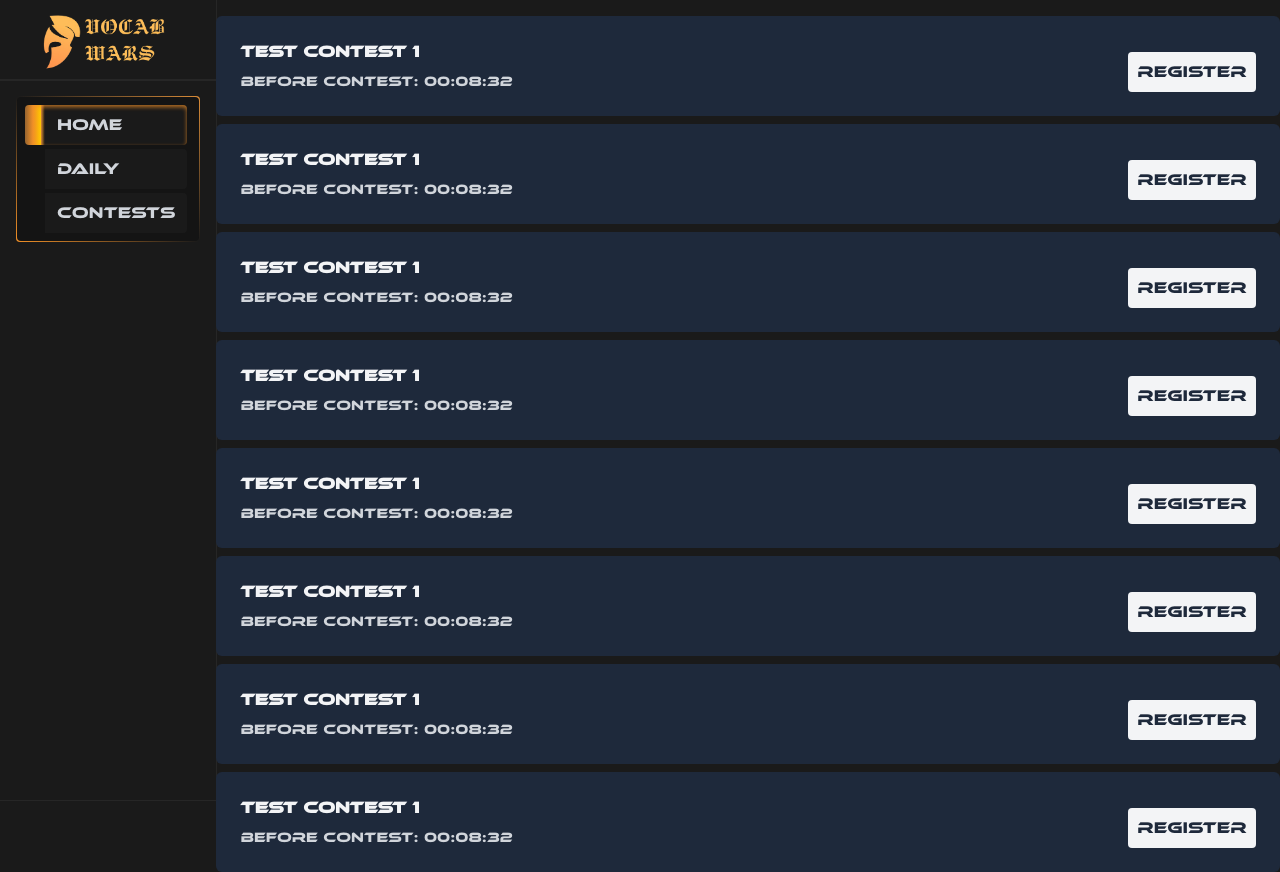
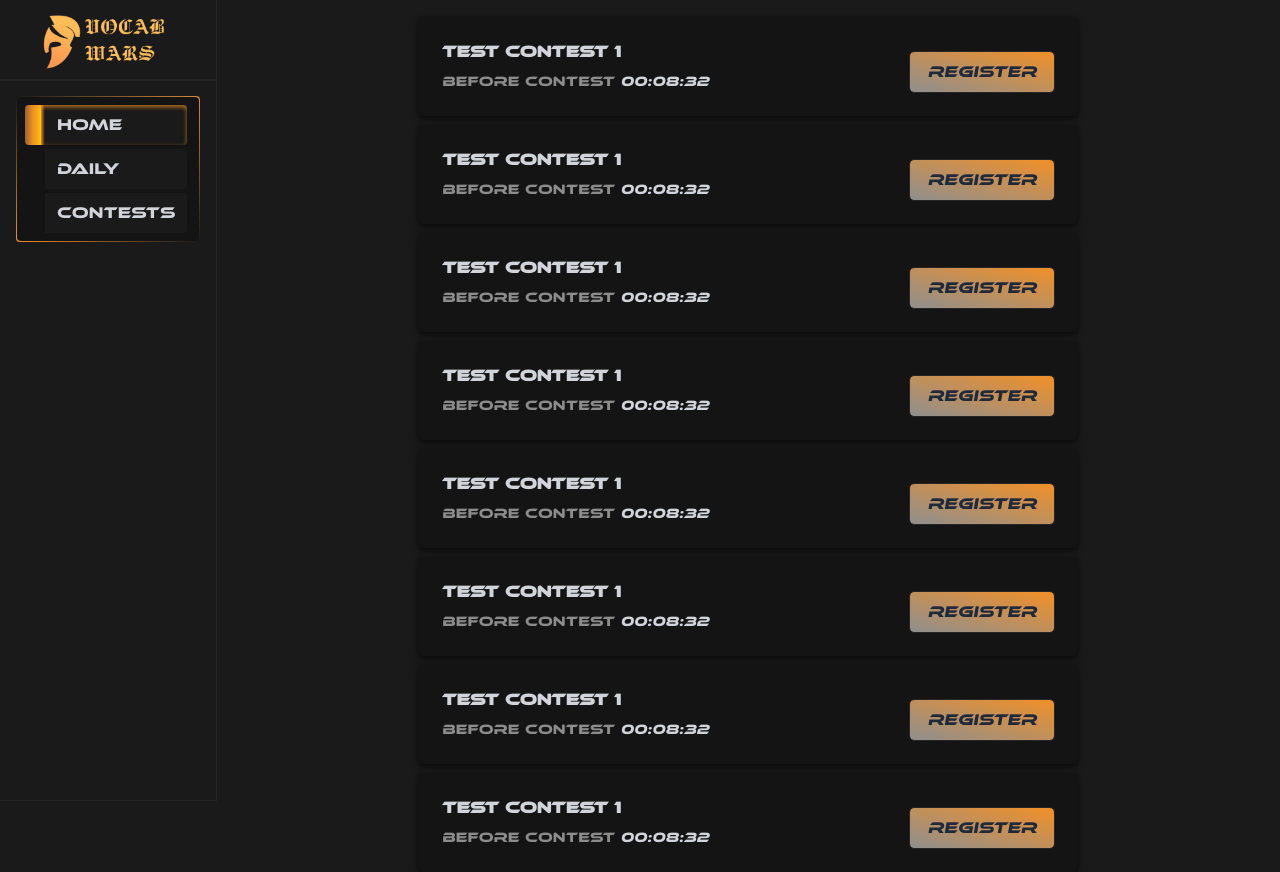
Before and after one commit to million-t/Vocab-Wars-Frontend, a Next.js app: page /contests in a window 1280 px wide. Built offline with nearby package versions, Linux system fonts and the light colour scheme.

Commit message:
add contests list page

```diff
--- a/app/contests/page.tsx
+++ b/app/contests/page.tsx
@@ -1,18 +1,26 @@
+import Link from "next/link";
 export default function Contests() {
   return (
-    <div className=" flex flex-col  justify-center gap-12 mt-4">
-      <div className=" flex flex-col gap-2">
+    <div className=" flex flex-col  justify-center gap-12 mt-4 w-full">
+      <div className=" flex flex-col items-center gap-2 w-full justify-center">
         {Array.from({ length: 8 }).map((_, index) => {
           return (
-            <div key={index} className="w-full min-h-25 md:min-w-[660px] bg-slate-800 rounded-md flex flex-col md:flex-row items-end justify-end">
+            <Link href={'./contests/1'} className="w-full md:max-w-[660px] ">
+            <div
+              key={index}
+              className="w-full min-h-25 md:max-w-[660px] bg-[#141414] shadow-md shadow-[#0c0c0c] rounded-md flex flex-col md:flex-row items-end justify-end"
+            >
               <div className="w-full h-full p-6 flex flex-col gap-2 justify-end">
-                <p className="text-md font-black text-gray-100">
+                <p className="text-md font-black text-gray-300">
                   Test Contest 1
                 </p>
-                <p className="text-gray-300 text-sm">Before contest: 00:08:32</p>
+                <p className="text-[#8c8c8c] text-sm">
+                  Before contest{" "}
+                  <span className="italic text-gray-300">00:08:32</span>
+                </p>
               </div>
               <div className=" w-full flex flex-col gap-1 items-end justify-end p-6">
-                <button className="bg-gray-100 p-2 w-full max-w-32 rounded font-medium text-slate-800">
+                <button className="bg-[#8f8f8f] p-2 max-w-36 w-full  rounded  text-slate-800 bg-gradient-to-tr from-transparent   to-[#F19027]  rounded-r italic  font-light outline outline-1 outline-[#262626]">
                   Register
                 </button>
                 {/* <button className="bg-gray-100 p-2 w-full max-w-32 rounded font-medium text-slate-800">
@@ -20,9 +28,11 @@ export default function Contests() {
                 </button> */}
               </div>
             </div>
+            </Link>
           );
         })}
       </div>
+
     </div>
   );
 }
--- a/components/grid/grid.tsx
+++ b/components/grid/grid.tsx
@@ -49,7 +49,6 @@ function Grid({
             b: { timestamp: string | number | Date }
           ) => new Date(a.timestamp).getTime() - new Date(b.timestamp).getTime()
         );
-        // console.log(">>", submitted_guesses[0].score.data);
         const newGuesses = [];
         const newScores = [];
         for (let i = 0; i < Math.min(6, submitted_guesses?.length); i++) {
--- a/components/nav-bar/nav.tsx
+++ b/components/nav-bar/nav.tsx
@@ -1,14 +1,16 @@
 "use client";
 import React, { useState } from "react";
 import Link from "next/link";
+import { usePathname } from "next/navigation";
 
 const indicatorHeight = 40;
 const navItems = ["Home", "Daily", "Contests"];
-const paths = ["/", "/daily", "/contests/1"];
+const paths = ["/", "/daily", "/contests"];
 
 const NavBar = () => {
   const [activeIndex, setActiveIndex] = useState(0);
 
+  const path = usePathname();
   const handleNavigation = (index: number) => {
     if (activeIndex != index) {
       setActiveIndex(index);
@@ -43,13 +45,15 @@ const NavBar = () => {
             <ul className="flex flex-col gap-1">
               {navItems.map((item, index) => {
                 return (
+                  <Link href={paths[index]}>
                     <li
                       key={index}
                       className="p-2 px-3 bg-[#1A1A1A] transition-all ease-in-out duration-500 hover:bg-transparent hover:shadow-inner rounded-r  hover:shadow-[#ffffff]/25 text-gray-300"
                       onClick={() => handleNavigation(index)}
                     >
-                    <Link href={paths[index]}>{item}</Link>
+                      {item}
                     </li>
+                  </Link>
                 );
               })}
             </ul>
```
Lines whose indentation alone changed are shown as unchanged.
